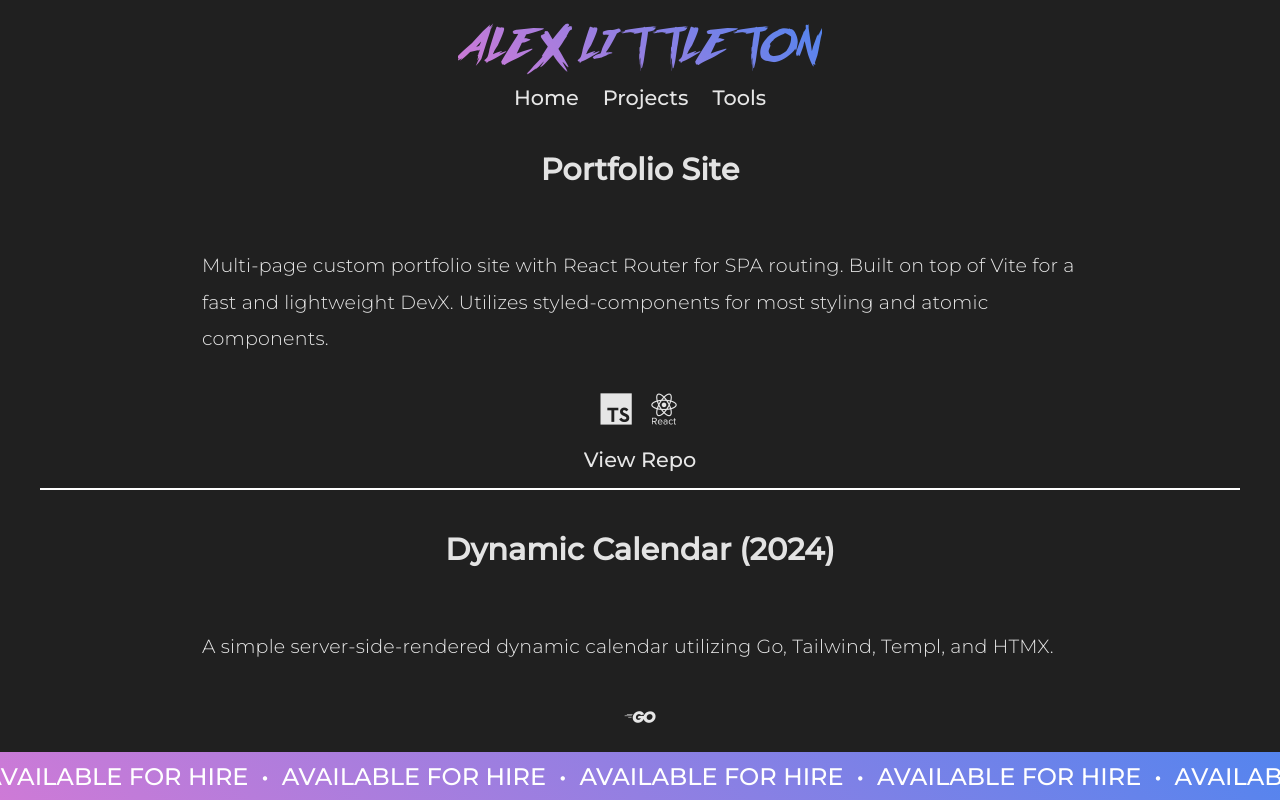
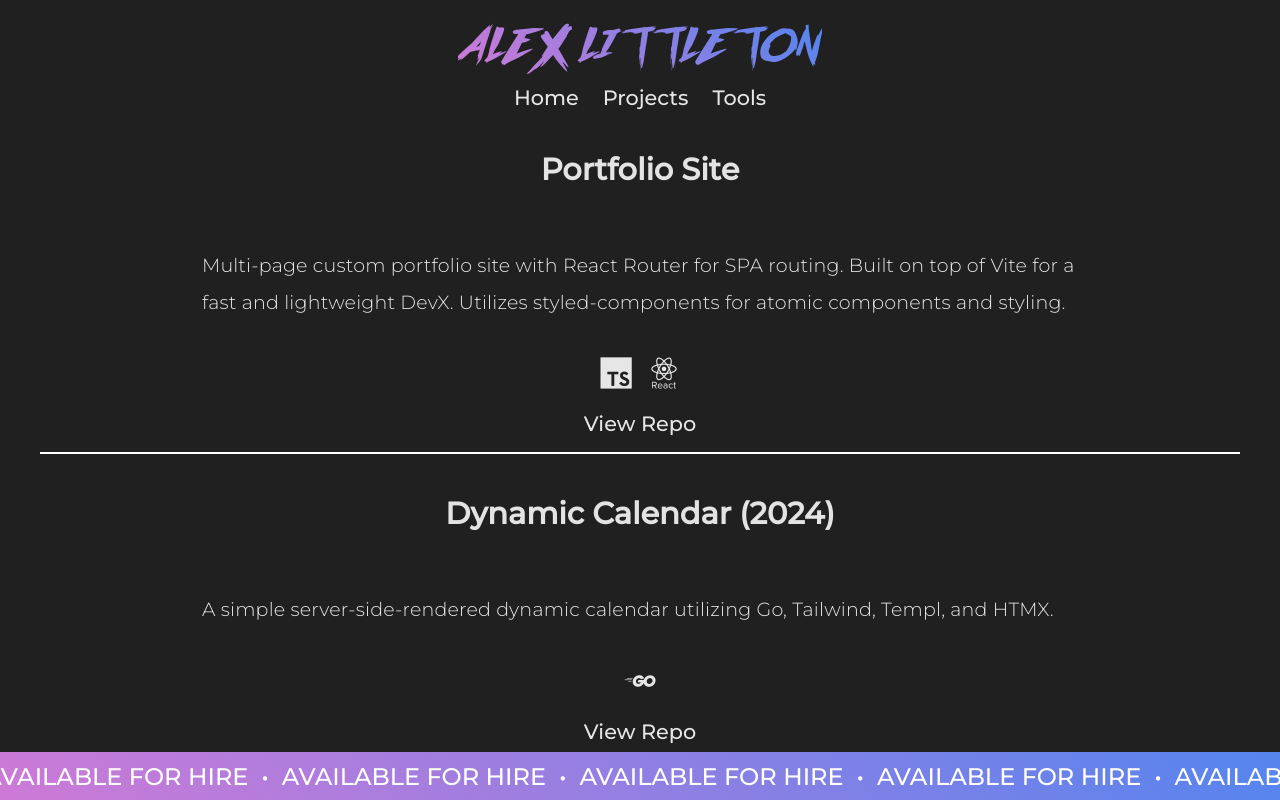
Before and after one commit to alexander-littleton/site, a React (Vite) app: page /projects in a window 1280 px wide. Built offline with nearby package versions, Linux system fonts and the light colour scheme.

Commit message:
slight description improvement

```diff
--- a/src/pages/projects/index.tsx
+++ b/src/pages/projects/index.tsx
@@ -20,7 +20,7 @@ export default function Projects() {
         title="Portfolio Site"
         stack={["typescript", "react"]}
         gitHubLink="https://github.com/alexander-littleton/alexander-littleton.github.io/tree/main"
-        description="Multi-page custom portfolio site with React Router for SPA routing. Built on top of Vite for a fast and lightweight DevX. Utilizes styled-components for most styling and atomic components. "
+        description="Multi-page custom portfolio site with React Router for SPA routing. Built on top of Vite for a fast and lightweight DevX. Utilizes styled-components for atomic components and styling."
       />
       <Project
         title="Dynamic Calendar (2024)"
```
